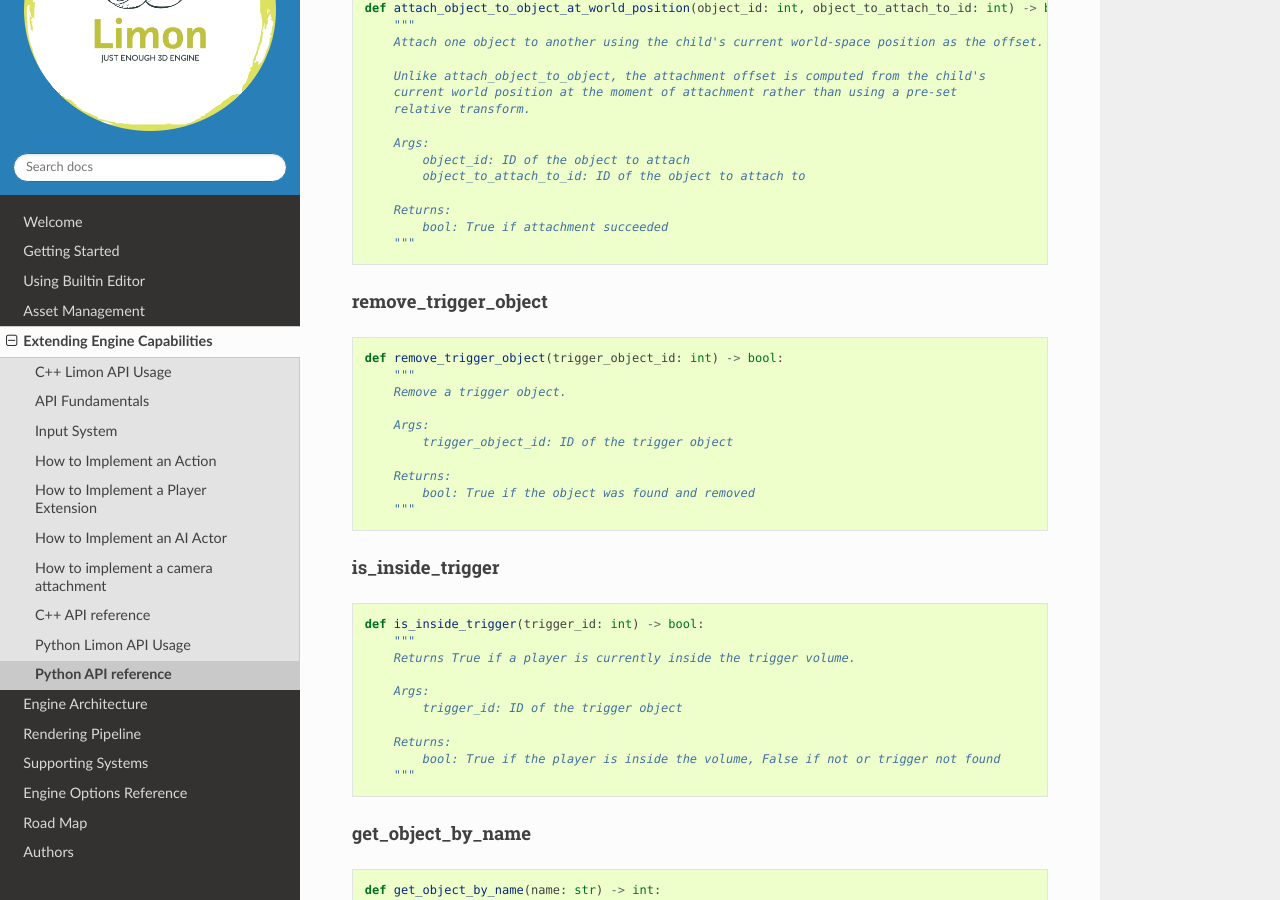
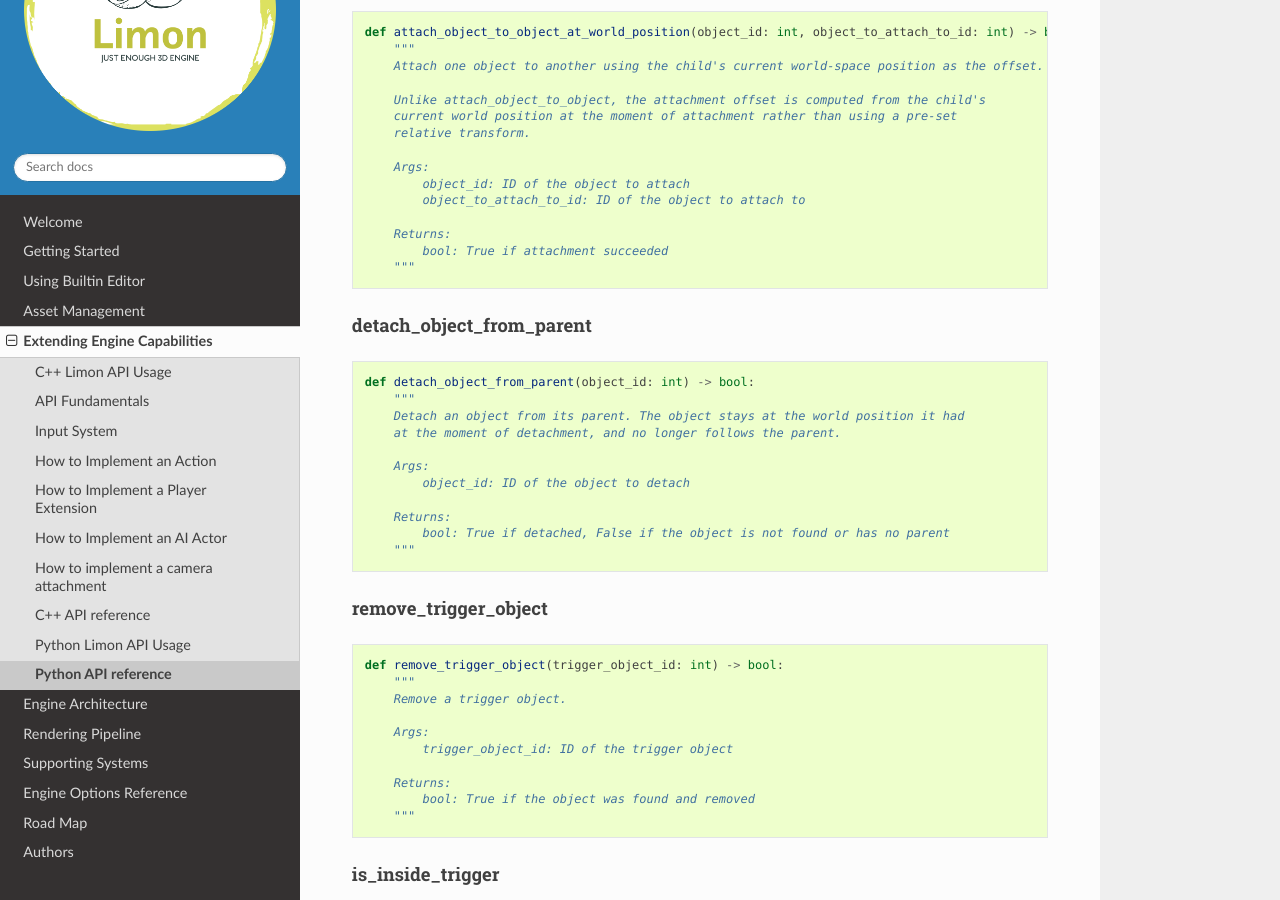
Before and after one commit to enginmanap/limonEngine-docs, a Sphinx documentation site: the page built from docs/ExtendingByAPI/pythonApi.rst, in a window 1280 px wide and 900 px high, scrolled down 10567 px. Built offline with Sphinx 7.4.7 and the Read the Docs theme 3.1.0, drawn with Linux system fonts in a browser that asks for light colours; some of the changed text lies outside the part shown.

Commit message:
Add API changes for detachObjectFromParent

```diff
--- a/docs/ExtendingByAPI/pythonApi.rst
+++ b/docs/ExtendingByAPI/pythonApi.rst
@@ -396,6 +396,23 @@ attach_object_to_object_at_world_position
 
         Returns:
             bool: True if attachment succeeded
+        """
+
+detach_object_from_parent
+^^^^^^^^^^^^^^^^^^^^^^^^^
+
+.. code-block:: python
+
+    def detach_object_from_parent(object_id: int) -> bool:
+        """
+        Detach an object from its parent. The object stays at the world position it had
+        at the moment of detachment, and no longer follows the parent.
+
+        Args:
+            object_id: ID of the object to detach
+
+        Returns:
+            bool: True if detached, False if the object is not found or has no parent
         """
 
 remove_trigger_object
--- a/docs/_extra/llms-full.txt
+++ b/docs/_extra/llms-full.txt
@@ -93,6 +93,7 @@ Models can be flipped on X, Y, Z axes — any combination, editable in editor. E
 
 - attachObjectToObject(objectID, parentID) — child position is relative to parent
 - attachObjectToObjectAtWorldPosition(objectID, parentID) — attach while keeping current world position
+- detachObjectFromParent(objectID) — detach, object stays at its current world position; false if not found or no parent
 - getModelChildren(modelID) — returns vector of all child IDs
 - getObjectParent(objectID) — returns parent ID, 0 if none
 - getObjectByName(name) — searches models, GUI elements, and triggers
```
Also changed, not shown: docs/ExtendingByAPI/CPPAPIReference.rst (+13 -0 lines).
